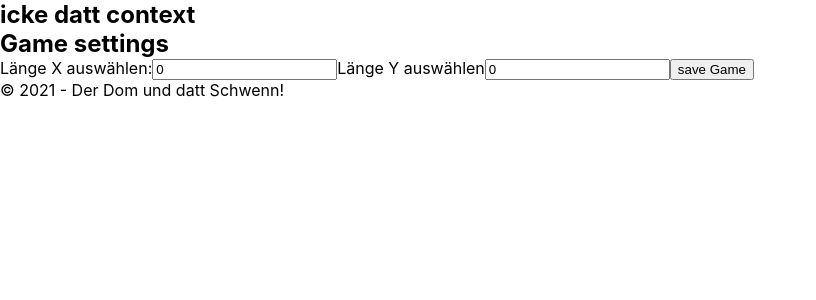
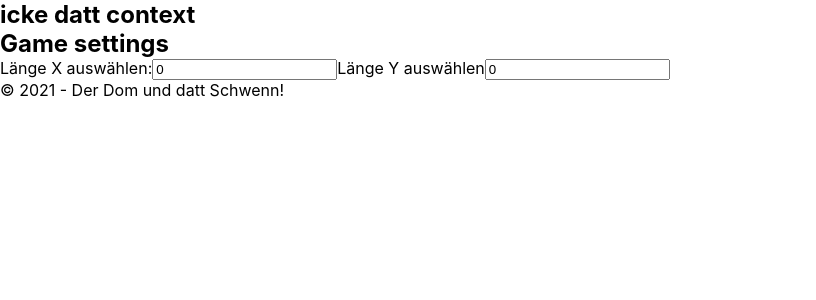
Before and after one commit to Rocknwolf/Memory, a React (Create React App) app in the folder Frontend/memory/: page /game-settings in a window 1280 px wide. Shown: the top 300 px of the page, without its empty margins (0-816 px from the left). Built offline with nearby package versions, Linux system fonts and the light colour scheme.

Commit message:
update GameSettings

```diff
--- a/Frontend/memory/src/Components/GameOptions.jsx
+++ b/Frontend/memory/src/Components/GameOptions.jsx
@@ -1,11 +1,13 @@
-import React from 'react'
-import GameSettings from './GameSettings'
-// Daten hinterher im Context speichern
+import {useContext} from 'react'
+import {GameContext} from '../Context/GameContext.jsx'
+
 function GameOptions() {
+    const {size} = useContext(GameContext);
     return (
         <div>
             <h3>Your game-options</h3>
-            <GameSettings/>
+            <h4>Spielfeld:</h4>
+            <p>{size.x} x {size.y}</p>
         </div>
     )
 }
--- a/Frontend/memory/src/Components/GameSettings.jsx
+++ b/Frontend/memory/src/Components/GameSettings.jsx
@@ -1,37 +1,23 @@
-import React, {useState} from 'react'
-import {createGame} from '../Lib/Api.js'
-import Button from './Button.jsx';
+import React, {useContext} from 'react'
+import { GameContext } from '../Context/GameContext.jsx';
 
-//Gamesettings
-
-const playerId = 555555;
 function GameSettings() {
-    const [sizeX, setSizeX] = useState(0);
-    const [sizeY, setSizeY] = useState(0);
+    const {size, setSize} = useContext(GameContext);
 
     const handleXLength = (event) => {
-        setSizeX(event.currentTarget.value)
+        setSize(prev => ({...prev, x: +event.target.value}));
     }
     const handleYLength = (event) => {
-        setSizeY(event.currentTarget.value)
-    }
-    const saveGame = () => {
-        createGame({playerId,
-            size: {
-                x: sizeX,
-                y: sizeY
-            }})
+        setSize(prev => ({...prev, y: +event.target.value}));
     }
 
     return (
         <div>
             <h2>Game settings</h2>
             <label htmlFor="xSize">Länge X auswählen:</label>
-            <input type="number" name="xSize" id="xSize" value={sizeX} onChange={handleXLength} />
+            <input type="text" name="xSize" id="xSize" value={size.x} onChange={handleXLength} />
             <label htmlFor="ySize">Länge Y auswählen</label>
-            <input type="number" name="ySize" id="ySize" value={sizeY} onChange={handleYLength} />
-
-            <Button handleClick={saveGame} title="save Game" />
+            <input type="text" name="ySize" id="ySize" value={size.y} onChange={handleYLength} />
         </div>
     )
 }
--- a/Frontend/memory/src/Components/Pages/NewGame.jsx
+++ b/Frontend/memory/src/Components/Pages/NewGame.jsx
@@ -1,10 +1,16 @@
-import React from 'react'
+import {useContext} from 'react'
 import PlayerSettings from '../PlayerSettings.jsx';
 import GameSettings from '../GameSettings.jsx';
 import Button from '../Button.jsx';
+import { GameContext } from '../../Context/GameContext.jsx';
+import {createGame} from '../../Lib/Api.js';
 
 function NewGame() {
-    const handleClick = () =>{
+    const {size} = useContext(GameContext);
+    const playerId = 5555555;
+
+    const handleClick = () => {
+        createGame({playerId, size})
         alert("Hallo DU da")
     }
     return (
--- a/Frontend/memory/src/Context/GameContext.jsx
+++ b/Frontend/memory/src/Context/GameContext.jsx
@@ -1,11 +1,11 @@
 import {createContext, useState} from 'react'
-import GameOptions from '../Components/GameOptions.jsx';
 
 export const GameContext = createContext(null);
 
 function GameProvider({children}) {
     const [username] = useState('Mickey');
     const [won, setWon] = useState(true);
+    const [size, setSize] = useState({x: 0, y: 0});
 
     const toggleWinner = () =>{
         setWon(!won);
@@ -16,7 +16,8 @@ function GameProvider({children}) {
             username,
             won,
             toggleWinner,
-            GameOptions,
+            size,
+            setSize,
         }}>
         <h2>icke datt context</h2>
           {children}
--- a/Frontend/memory/src/Lib/Api.js
+++ b/Frontend/memory/src/Lib/Api.js
@@ -30,13 +30,10 @@ export const joinGame = ({playerId, gameId}) => {
     .then((response) => response.data)
 };
 
-export const createGame = ({playerId, sizeX, sizeY}) => {
+export const createGame = ({playerId, size}) => {
     return axios.post(`${HOST}/games/`, {
         playerId,
-        size: {
-            x: sizeX,
-            y: sizeY
-        }
+        size
     })
     .then((response) => response.data)
 };
```
